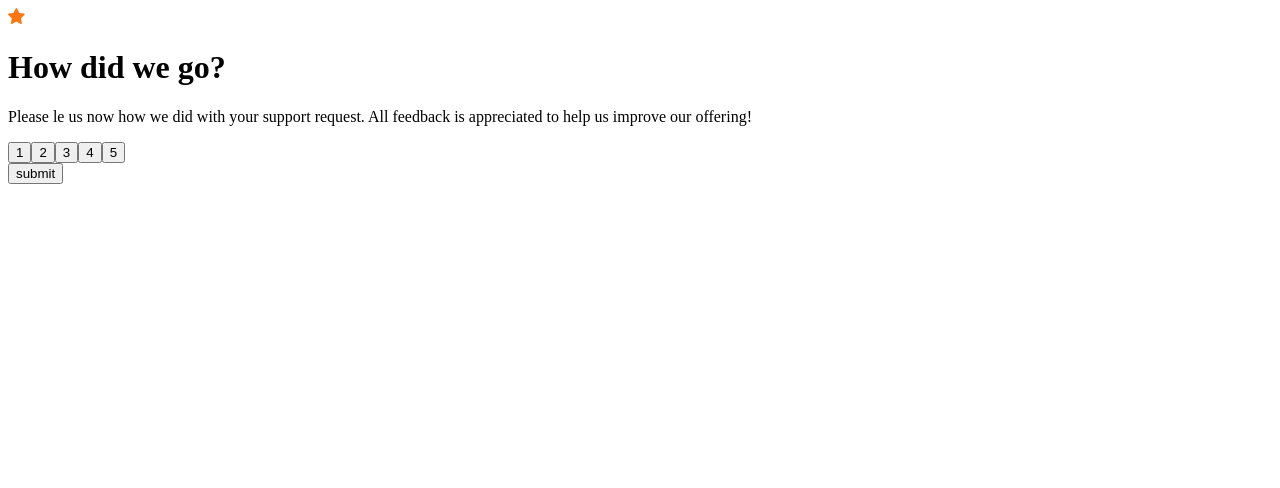
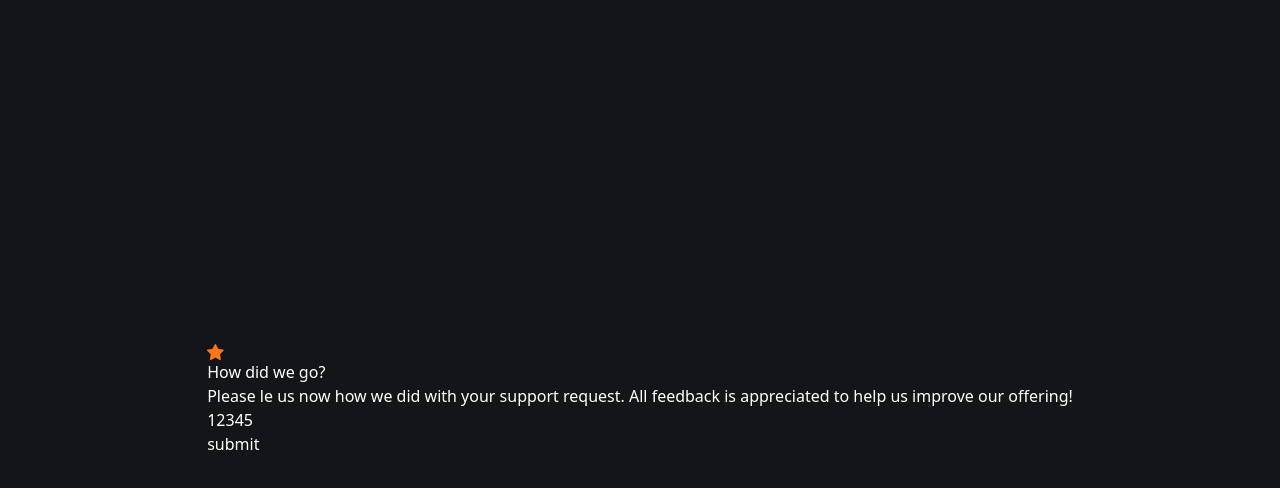
Before and after one commit to saravilelam/feedback, a React (Vite) app: page / in a window 1280 px wide. Shown: the top 488 px of the page. Built offline with nearby package versions, Linux system fonts and the light colour scheme.

Commit message:
inicio css

```diff
--- a/index.html
+++ b/index.html
@@ -6,7 +6,7 @@
     <meta name="viewport" content="width=device-width, initial-scale=1.0" />
     <title>Feedback</title>
   </head>
-  <body>
+  <body class="bg-very-dark-blue h-svh flex justify-center items-center">
     <div id="root"></div>
     <script type="module" src="/src/main.jsx"></script>
   </body>
--- a/src/App.css
+++ /dev/null
@@ -1 +0,0 @@
-@import "tailwindcss";
--- a/src/App.jsx
+++ b/src/App.jsx
@@ -2,7 +2,7 @@ import iconStar from "./assets/icon-star.svg"
 
 export function App() {
   return(
-    <div>
+    <div className="bg-gradient-dark text-white mx-6 p-6">
       <img src={iconStar} alt="icon star" />
       <h1>How did we go?</h1>
 
--- a/src/index.css
+++ b/src/index.css
@@ -0,0 +1,19 @@
+@import "tailwindcss";
+
+@theme{
+    --color-very-dark-blue: #131518;
+    --color-dark-blue: #262E38;
+    --color-light-grey: #969FAD;
+    --color-medium-grey: #7C8798;
+    --color-orange: #FC7614;
+
+    --tracking-1: 1.867px;
+
+    --font-overpass: "Overpass", "sans-serif";
+}
+
+@layer utilities{
+    bg-gradieny-dark{
+        background-image: radial-gradient(98.96% 98.96% at 50% 0%, #232A34 0%, #181E27 100%);;
+    }
+}
```
